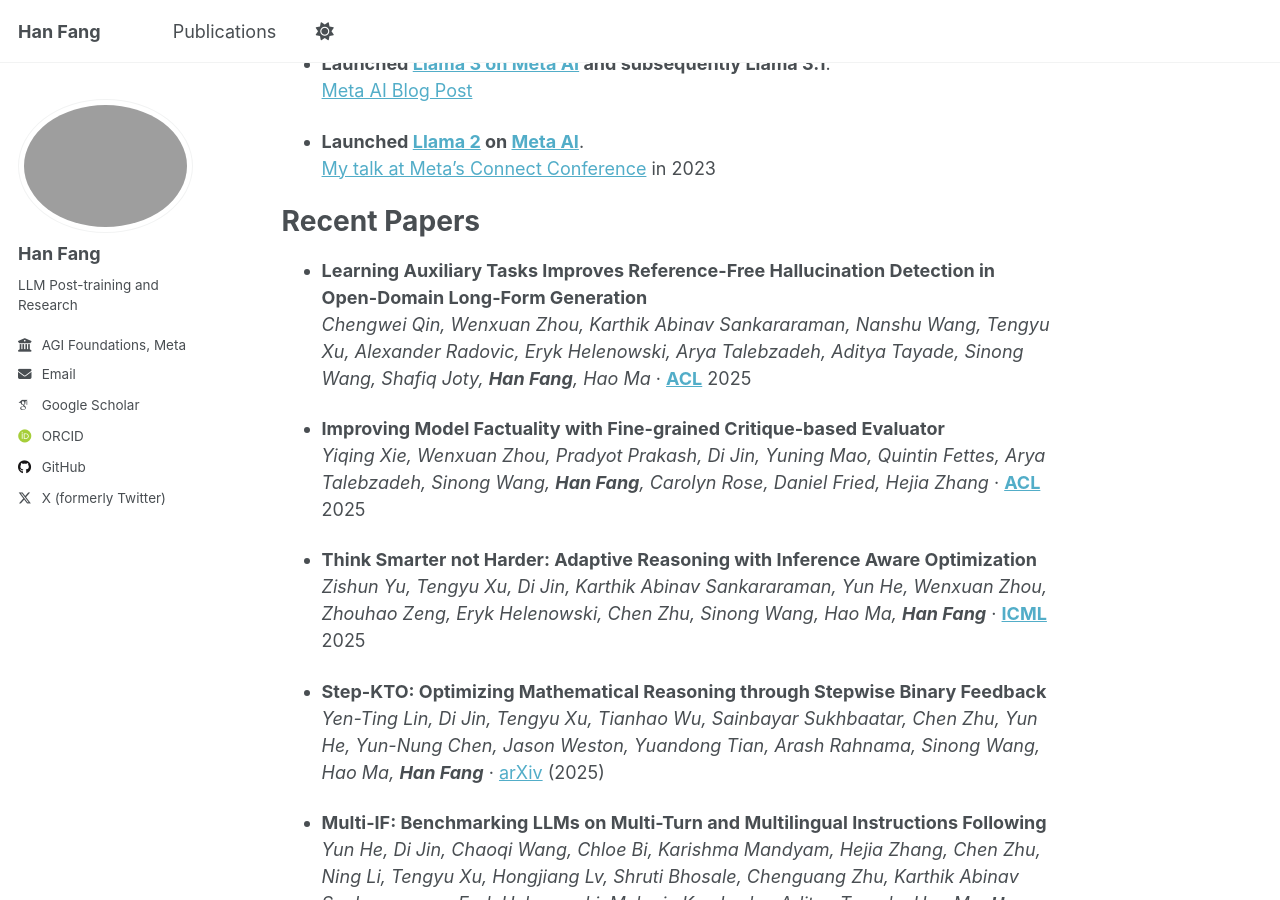
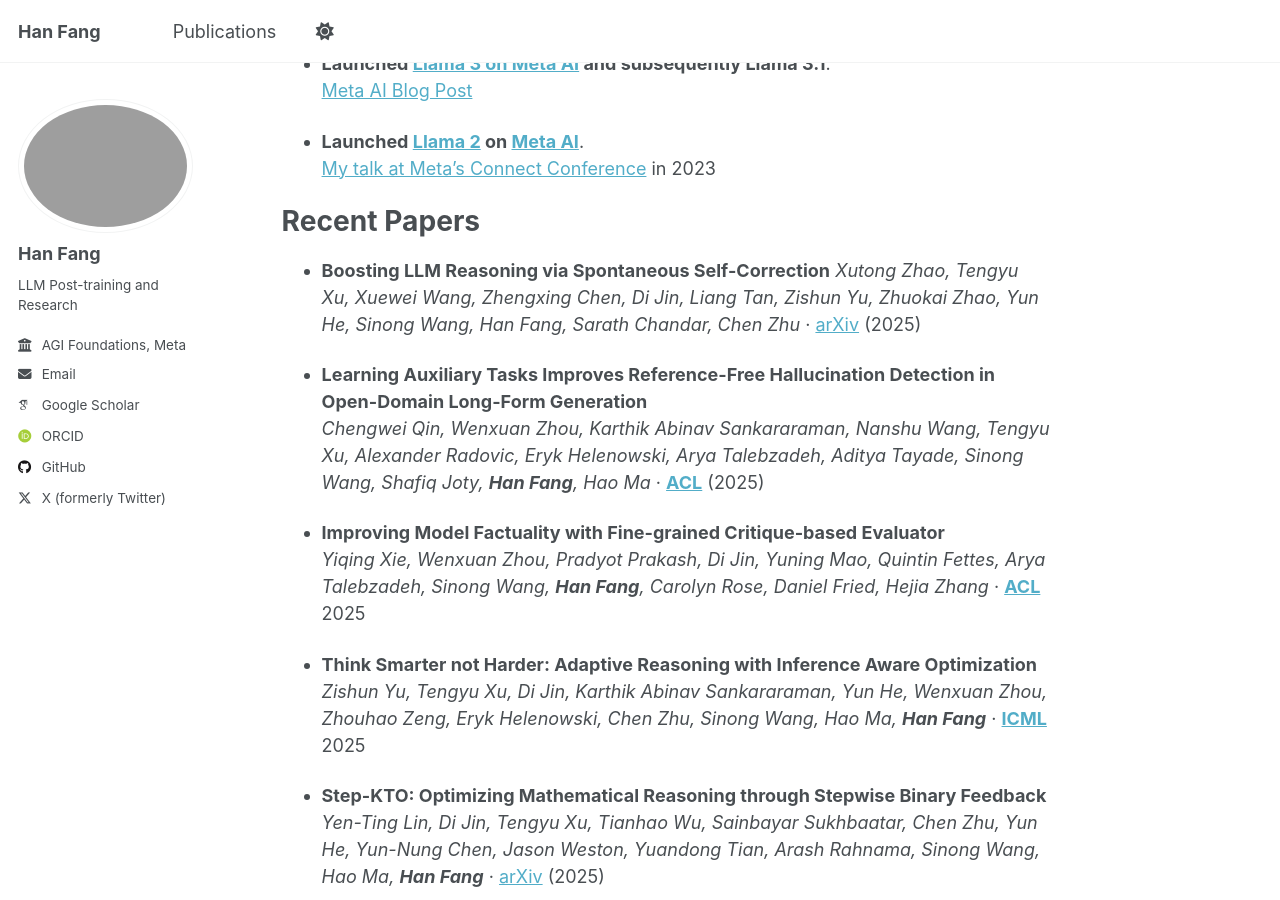
Before and after one commit to hanfang/hanfang.github.io, a Jekyll site: the page built from _pages/about.md, in a window 1280 px wide and 900 px high, scrolled down 429 px. Built offline with Jekyll 4.4.1, drawn with Linux system fonts in a browser that asks for light colours; some web fonts are replaced; a script that is not in the unit is left out.

Commit message:
Update about.md

```diff
--- a/_pages/about.md
+++ b/_pages/about.md
@@ -26,9 +26,11 @@ News
 
 Recent Papers
 ======
+* **Boosting LLM Reasoning via Spontaneous Self-Correction**
+  *Xutong Zhao, Tengyu Xu, Xuewei Wang, Zhengxing Chen, Di Jin, Liang Tan, Zishun Yu, Zhuokai Zhao, Yun He, Sinong Wang, Han Fang, Sarath Chandar, Chen Zhu* · [arXiv](https://arxiv.org/abs/2506.06923) (2025)
 
 * **Learning Auxiliary Tasks Improves Reference-Free Hallucination Detection in Open-Domain Long-Form Generation**
-  *Chengwei Qin, Wenxuan Zhou, Karthik Abinav Sankararaman, Nanshu Wang, Tengyu Xu, Alexander Radovic, Eryk Helenowski, Arya Talebzadeh, Aditya Tayade, Sinong Wang, Shafiq Joty, **Han Fang**, Hao Ma* · [**ACL**](https://arxiv.org/abs/2505.12265) 2025
+  *Chengwei Qin, Wenxuan Zhou, Karthik Abinav Sankararaman, Nanshu Wang, Tengyu Xu, Alexander Radovic, Eryk Helenowski, Arya Talebzadeh, Aditya Tayade, Sinong Wang, Shafiq Joty, **Han Fang**, Hao Ma* · [**ACL**](https://arxiv.org/abs/2505.12265) (2025)
 
 * **Improving Model Factuality with Fine-grained Critique-based Evaluator**
   *Yiqing Xie, Wenxuan Zhou, Pradyot Prakash, Di Jin, Yuning Mao, Quintin Fettes, Arya Talebzadeh, Sinong Wang, **Han Fang**, Carolyn Rose, Daniel Fried, Hejia Zhang* · [**ACL**](https://arxiv.org/abs/2410.18359) 2025
```
